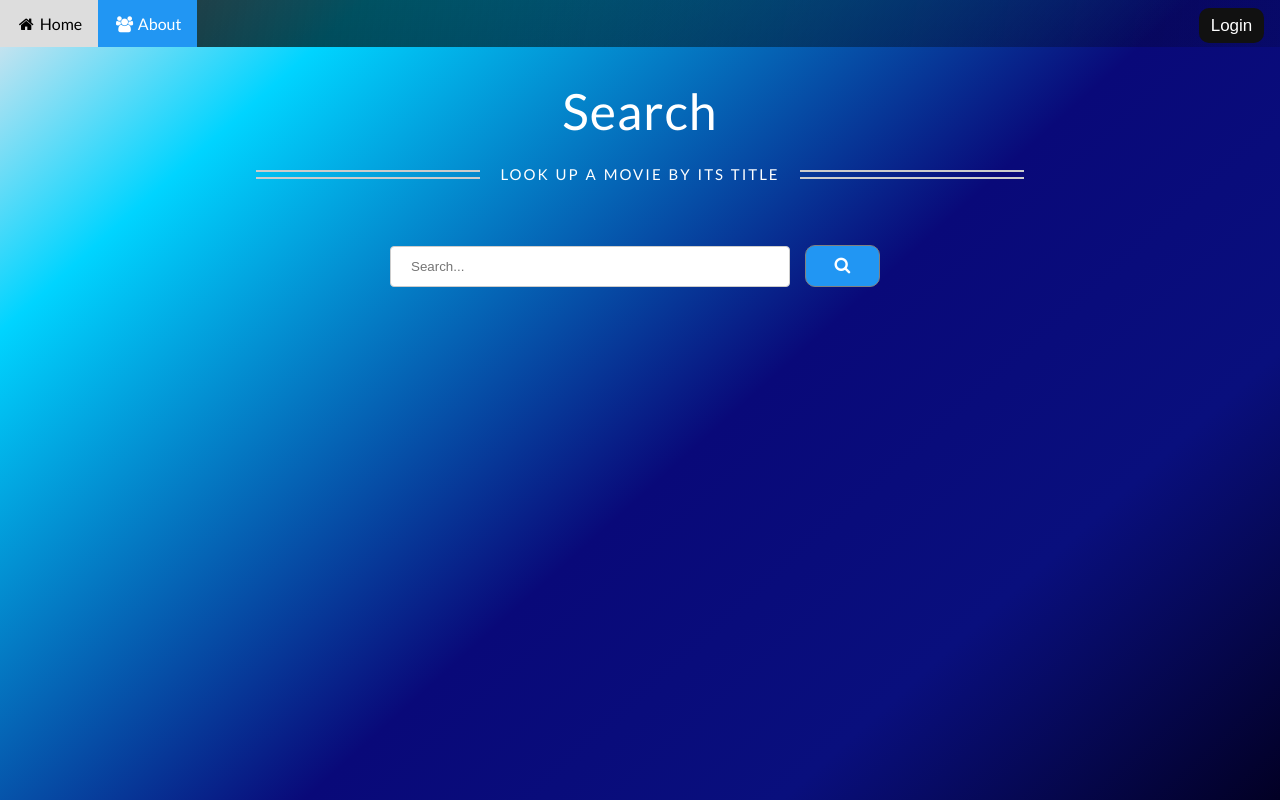
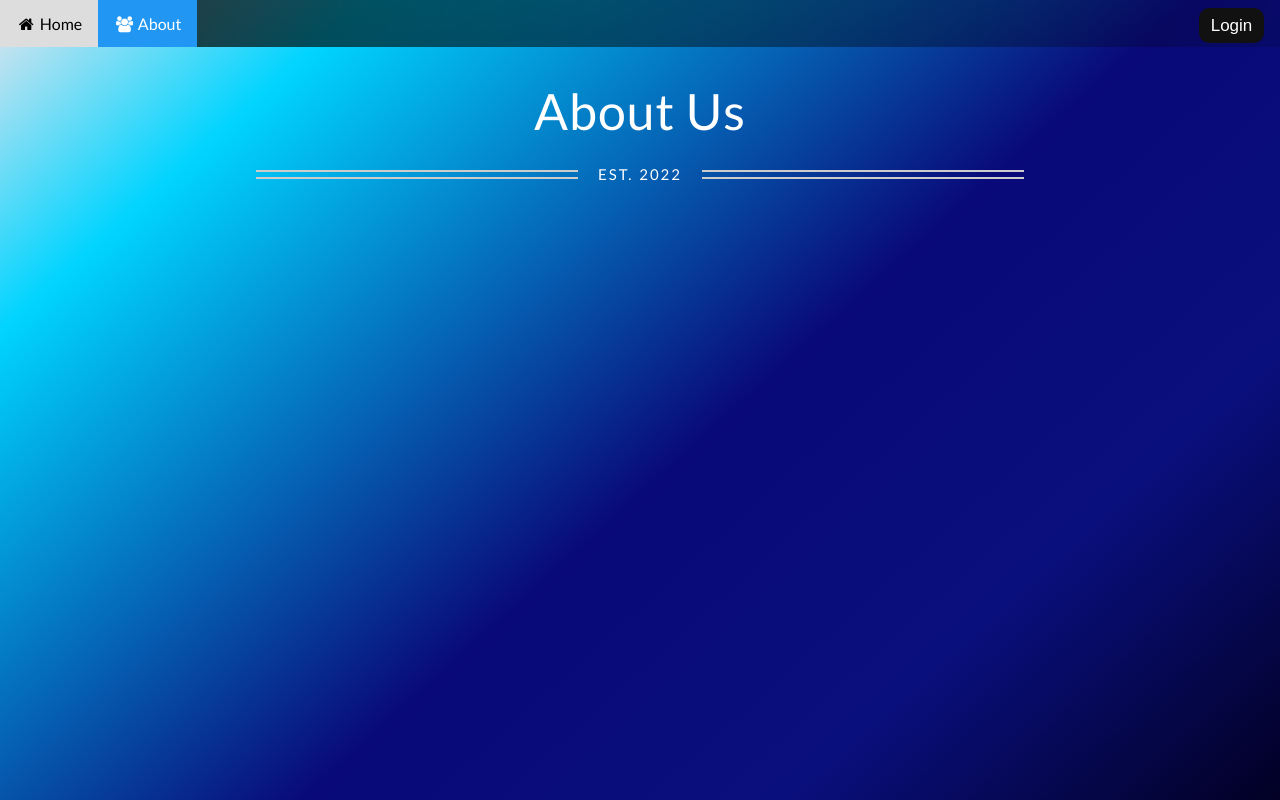
Before and after one commit to OwaisAD/CA3_frontend, a React (Vite) app: page /search in a window 1280 px wide. Built offline with nearby package versions, Linux system fonts and the light colour scheme.

Commit message:
making it ready for ecodriver project

```diff
--- a/src/components/Search.jsx
+++ b/src/components/Search.jsx
@@ -4,55 +4,19 @@ import { useRef } from "react";
 import facade from "../facades/apiFacade";
 
 function Search({ movieData, setMovieData }) {
-  const inputRef = useRef();
-  const [isLoading, setIsLoading] = useState(false);
-
-  useEffect(() => {
-    window.sessionStorage.setItem("movie", movieData);
-  }, [movieData]);
-
-  const handleMovieSearch = (event) => {
-    event.preventDefault();
-    if (inputRef.current.value === "") return;
-    setIsLoading(true);
-    facade
-      .searchMovie(inputRef.current.value)
-      .then((res) => {
-        setMovieData(res);
-        inputRef.current.value = "";
-      })
-      .catch((err) => {
-        //err.fullError.then(e => setErrorMsg(e.message))
-        //navigate("/error")
-      });
-    setIsLoading(false);
-  };
 
   return (
     <>
       <div>
-        <div class="nine">
+        <div className="nine">
           <h1>
-            Search <span style={{ color: "white" }}>Look up a movie by its title</span>{" "}
+            About Us <span style={{ color: "white" }}>Est. 2022</span>{" "}
           </h1>
         </div>
-        <div className="search-bar">
-          <form className="search-field-form">
-            <div className="search-field">
-              <input id="search" type="text" placeholder="Search..." ref={inputRef} required />
-            </div>
-            <button type="submit" onClick={handleMovieSearch}>
-              <i className="fa fa-fw fa-search"></i>
-            </button>
-          </form>
-        </div>
+
       </div>
 
-      {isLoading ? (
-        <h1>Loading movie...</h1>
-      ) : (
-        movieData !== undefined && <Movie movieData={movieData} />
-      )}
+
     </>
   );
 }
```
